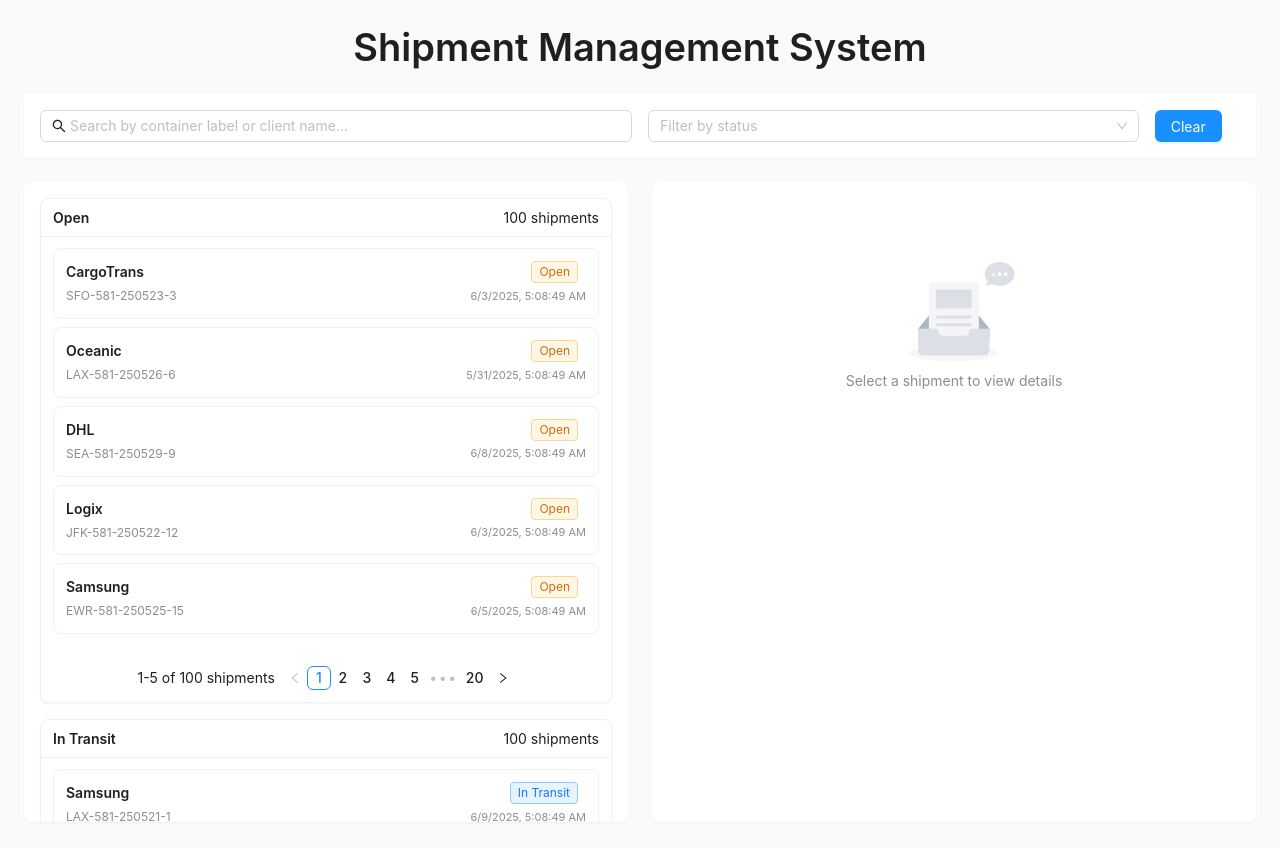
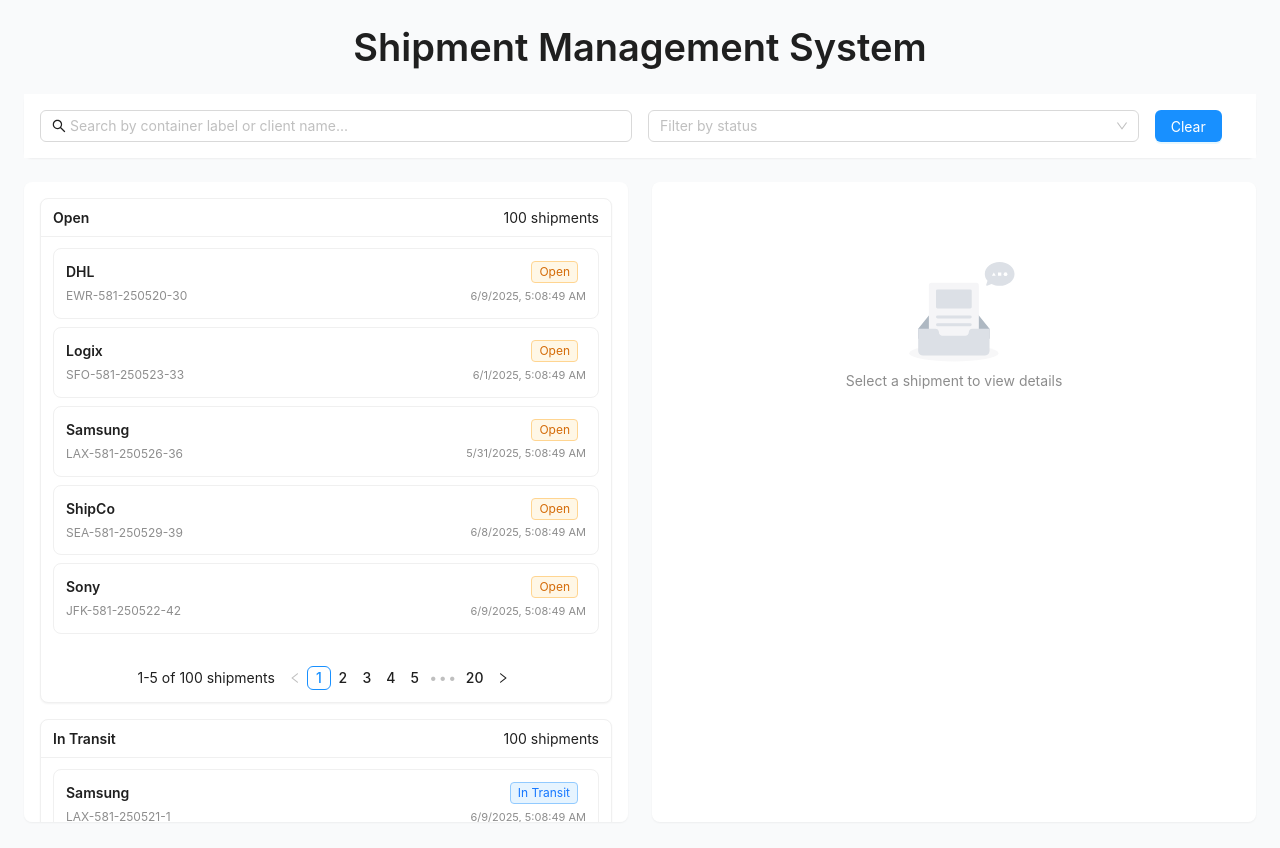
Before and after one commit to DungNguyen1998/jitsu-test, a React (Vite) app: page / in a window 1280 px wide. Built offline with nearby package versions, Linux system fonts and the light colour scheme; data requests are answered from the project's data file.

Commit message:
refactor code

```diff
--- a/shipments.json
+++ b/shipments.json
@@ -35,7 +35,7 @@
       "id": "shp_003",
       "client_name": "CargoTrans",
       "container_label": "SFO-581-250523-3",
-      "status": "OPEN",
+      "status": "DELIVERED",
       "arrival_date": "2025-06-03T05:08:49.102Z",
       "delivery_by_date": "2025-06-05T05:08:49.102Z",
       "eta": "2025-06-04T23:08:49.102Z",
@@ -65,7 +65,7 @@
       "id": "shp_006",
       "client_name": "Oceanic",
       "container_label": "LAX-581-250526-6",
-      "status": "OPEN",
+      "status": "IN_TRANSIT",
       "arrival_date": "2025-05-31T05:08:49.102Z",
       "delivery_by_date": "2025-06-02T05:08:49.102Z",
       "eta": "2025-06-01T23:08:49.102Z",
@@ -95,7 +95,7 @@
       "id": "shp_009",
       "client_name": "DHL",
       "container_label": "SEA-581-250529-9",
-      "status": "OPEN",
+      "status": "DELIVERED",
       "arrival_date": "2025-06-08T05:08:49.102Z",
       "delivery_by_date": "2025-06-10T05:08:49.102Z",
       "eta": "2025-06-09T13:08:49.102Z",
@@ -125,7 +125,7 @@
       "id": "shp_012",
       "client_name": "Logix",
       "container_label": "JFK-581-250522-12",
-      "status": "OPEN",
+      "status": "DELIVERED",
       "arrival_date": "2025-06-03T05:08:49.102Z",
       "delivery_by_date": "2025-06-05T05:08:49.102Z",
       "eta": "2025-06-03T22:08:49.102Z",
@@ -155,7 +155,7 @@
       "id": "shp_015",
       "client_name": "Samsung",
       "container_label": "EWR-581-250525-15",
-      "status": "OPEN",
+      "status": "DELIVERED",
       "arrival_date": "2025-06-05T05:08:49.102Z",
       "delivery_by_date": "2025-06-07T05:08:49.102Z",
       "eta": "2025-06-06T15:08:49.102Z",
@@ -185,7 +185,7 @@
       "id": "shp_018",
       "client_name": "ShipCo",
       "container_label": "SFO-581-250528-18",
-      "status": "OPEN",
+      "status": "IN_TRANSIT",
       "arrival_date": "2025-06-02T05:08:49.102Z",
       "delivery_by_date": "2025-06-04T05:08:49.102Z",
       "eta": "2025-06-02T16:08:49.102Z",
@@ -215,7 +215,7 @@
       "id": "shp_021",
       "client_name": "Sony",
       "container_label": "LAX-581-250521-21",
-      "status": "OPEN",
+      "status": "IN_TRANSIT",
       "arrival_date": "2025-06-08T05:08:49.102Z",
       "delivery_by_date": "2025-06-10T05:08:49.102Z",
       "eta": "2025-06-08T23:08:49.102Z",
@@ -245,7 +245,7 @@
       "id": "shp_024",
       "client_name": "CargoTrans",
       "container_label": "SEA-581-250524-24",
-      "status": "OPEN",
+      "status": "IN_TRANSIT",
       "arrival_date": "2025-06-01T05:08:49.102Z",
       "delivery_by_date": "2025-06-03T05:08:49.102Z",
       "eta": "2025-06-02T03:08:49.102Z",
@@ -275,7 +275,7 @@
       "id": "shp_027",
       "client_name": "Oceanic",
       "container_label": "JFK-581-250527-27",
-      "status": "OPEN",
+      "status": "DELIVERED",
       "arrival_date": "2025-06-01T05:08:49.102Z",
       "delivery_by_date": "2025-06-03T05:08:49.102Z",
       "eta": "2025-06-02T03:08:49.102Z",
--- a/src/App.tsx
+++ b/src/App.tsx
@@ -1,4 +1,4 @@
-import { ConfigProvider, theme } from 'antd'
+import { ConfigProvider, theme, App as AntdApp } from 'antd'
 import HomePage from './pages/HomePage'
 import { PRIMARY_COLOR } from './constants'
 
@@ -12,9 +12,11 @@ function App() {
         },
       }}
     >
-      <div className="min-h-screen bg-gray-50 p-6">
-        <HomePage />
-      </div>
+      <AntdApp>
+        <div className="min-h-screen bg-gray-50 p-6">
+          <HomePage />
+        </div>
+      </AntdApp>
     </ConfigProvider>
   )
 }
--- a/src/api/shipmentService.ts
+++ b/src/api/shipmentService.ts
@@ -69,9 +69,14 @@ export const shipmentService = {
 
   // Update shipment status
   async updateShipmentStatus(payload: UpdateShipmentStatusPayload): Promise<Shipment> {
-    const response = await apiClient.patch<Shipment>(`/shipments/${payload.id}/status`, {
+    const response = await apiClient.patch<Shipment>(`/shipments/${payload.id}`, {
       status: payload.status
     });
+    return response.data;
+  },
+  // Update shipment by id
+  async updateShipmentById(payload: Shipment): Promise<Shipment> {
+    const response = await apiClient.patch<Shipment>(`/shipments/${payload.id}`, payload);
     return response.data;
   },
 
--- a/src/components/base/BaseList.tsx
+++ b/src/components/base/BaseList.tsx
@@ -28,13 +28,13 @@ export interface BaseListProps<TItem> {
    */
   loading: boolean;
   /**
-   * Currently selected item, if any
+   * Currently selected item id, if any
    */
-  selectedItem: TItem | null;
+  selectedId: string;
   /**
    * Callback when an item is selected
    */
-  onItemSelect: (item: TItem) => void;
+  onItemSelect: (itemId: string) => void;
   /**
    * Callback when user changes the page on pagination
    */
@@ -54,7 +54,7 @@ const BaseList = <TItem extends { id: string }>({
   dataSource,
   pagination,
   loading,
-  selectedItem,
+  selectedId,
   onItemSelect,
   onPageChange,
   renderItemContent,
@@ -95,9 +95,9 @@ const BaseList = <TItem extends { id: string }>({
             <List.Item style={{ padding: 0 }}>
                 <BaseListItem
                   key={item.id}
-                  isSelected={selectedItem?.id === item.id}
-                  onClick={() => onItemSelect(item)}
-                  renderContent={() => renderItemContent(item, selectedItem?.id === item.id)}
+                  isSelected={selectedId === item.id}
+                  onClick={() => onItemSelect(item.id)}
+                  renderContent={() => renderItemContent(item, selectedId === item.id)}
                 />
             </List.Item>
           )}
--- a/src/components/shipments/shipment-detail/index.tsx
+++ b/src/components/shipments/shipment-detail/index.tsx
@@ -1,18 +1,20 @@
-import { Empty } from 'antd';
-import type { Shipment, ShipmentStatus } from '../../../types/shipment';
+import { Empty, Spin, Alert } from 'antd';
 import ContentCard from './ContentCard';
 import StatusUpdateCard from './StatusUpdateCard';
-
+import { useShipmentDetails } from '../../../hooks/useShipmentDetails';
 
 interface ShipmentDetailsProps {
-  shipment: Shipment | null;
-  onStatusUpdate: (payload: { id: string; status: ShipmentStatus }) => void;
-  isUpdating: boolean;
+  shipmentId: string;
 }
 
-const ShipmentDetails = ({ shipment, onStatusUpdate, isUpdating }: ShipmentDetailsProps) => {
+const ShipmentDetails = ({ shipmentId }: ShipmentDetailsProps) => {
+  const {
+    shipment,
+    isLoading,
+    error
+  } = useShipmentDetails(shipmentId);
 
-  if (!shipment) {
+  if (!shipmentId) {
     return (
       <div className="flex items-center justify-center py-20">
         <Empty description="Select a shipment to view details" />
@@ -20,12 +22,30 @@ const ShipmentDetails = ({ shipment, onStatusUpdate, isUpdating }: ShipmentDetai
     );
   }
 
+  if (error) {
+    return (
+      <div className="p-4">
+        <Alert
+          message="Error loading shipment details"
+          description={error instanceof Error ? error.message : 'An unknown error occurred'}
+          type="error"
+          showIcon
+        />
+      </div>
+    );
+  }
+
+
   return (
+    <Spin spinning={isLoading}>
     <div className="overflow-y-auto p-4 max-h-[600px]">
       <ContentCard shipment={shipment} />
 
-      <StatusUpdateCard shipment={shipment} onStatusUpdate={onStatusUpdate} isUpdating={isUpdating} />
+      <StatusUpdateCard
+        shipment={shipment}
+      />
     </div>
+    </Spin>
   );
 };
 
--- a/src/components/shipments/shipment-list/index.tsx
+++ b/src/components/shipments/shipment-list/index.tsx
@@ -1,11 +1,11 @@
 import { useMemo } from 'react';
 import ShipmentStatusListCard from './ShipmentListByStatus';
-import type { Shipment, ShipmentStatus, GroupedShipmentData } from '../../../types/shipment';
+import type { ShipmentStatus, GroupedShipmentData } from '../../../types/shipment';
 
 interface ShipmentListProps {
   groupedData: GroupedShipmentData;
-  selectedShipment: Shipment | null;
-  onShipmentSelect: (shipment: Shipment) => void;
+  selectedShipmentId: string;
+  onShipmentSelect: (shipmentId: string) => void;
   onPageChange: (status: ShipmentStatus, page: number) => void;
   filteringStatuses?: ShipmentStatus[];
 }
@@ -14,7 +14,7 @@ const statusOrder: ShipmentStatus[] = ['OPEN', 'IN_TRANSIT', 'DELIVERED'];
 
 const ShipmentList = ({
   groupedData,
-  selectedShipment,
+  selectedShipmentId,
   onShipmentSelect,
   onPageChange,
   filteringStatuses,
@@ -37,7 +37,7 @@ const ShipmentList = ({
                 dataSource={groupedData[status].shipments}
                 pagination={groupedData[status].pagination}
                 loading={groupedData[status].isLoading}
-                selectedItem={selectedShipment}
+                selectedId={selectedShipmentId}
                 onItemSelect={onShipmentSelect}
                 onPageChange={(page) => onPageChange(status, page)}
             />
--- /dev/null
+++ b/src/hooks/useShipmentDetails.ts
@@ -0,0 +1,44 @@
+import { useQuery } from '@tanstack/react-query';
+import { shipmentService } from '../api/shipmentService';
+import type { Shipment } from '../types/shipment';
+
+export const defaultShipment: Shipment = {
+    id: '',
+    client_name: '',
+    container_label: '',
+    status: 'OPEN',
+    arrival_date: '',
+    delivery_by_date: '',
+    eta: '',
+    warehouse_id: '',
+};
+
+/**
+ * Hook to fetch and manage shipment details
+ * @param shipmentId - The ID of the shipment to fetch
+ * @returns {Object} An object containing:
+ * - shipment: The fetched shipment data or initial empty shipment if not loaded
+ * - isLoading: Boolean indicating if the query is in progress
+ * - error: Any error that occurred during the fetch
+ * - refetch: Function to manually trigger a refetch of the data
+ */
+export const useShipmentDetails = (shipmentId: string) => {
+  const {
+    data: shipment,
+    isLoading,
+    error,
+    refetch
+  } = useQuery({
+    queryKey: ['shipment', shipmentId],
+    queryFn: () => shipmentService.getShipmentById(shipmentId!),
+    enabled: !!shipmentId,
+    initialData: defaultShipment,
+  });
+
+  return {
+    shipment,
+    isLoading,
+    error,
+    refetch,
+  };
+};
--- /dev/null
+++ b/src/hooks/useShipmentMutation.ts
@@ -0,0 +1,26 @@
+import { useMutation, useQueryClient } from "@tanstack/react-query";
+import { shipmentService } from "../api/shipmentService";
+import type { Shipment } from "../types/shipment";
+
+/**
+ * Hook to update shipment by id
+ */
+export const useShipmentMutation = () => {
+  const queryClient = useQueryClient();
+
+  return useMutation({
+    mutationFn: (payload: Shipment) =>
+      shipmentService.updateShipmentById(payload),
+    onMutate: async (variables) => {
+      // Cancel any outgoing refetches for this specific shipment
+      await queryClient.cancelQueries({ queryKey: ['shipment', variables.id] });
+    },
+    onSuccess: (updatedShipment) => {
+      // Update the cache with the actual response
+      queryClient.setQueryData(['shipment', updatedShipment.id], updatedShipment);
+
+      // Invalidate shipments list to refresh the lists
+      queryClient.invalidateQueries({ queryKey: ['shipments'] });
+    },
+  });
+};
--- a/src/pages/HomePage.tsx
+++ b/src/pages/HomePage.tsx
@@ -9,17 +9,14 @@ const { Title } = Typography;
 
 const HomePage = () => {
   const {
-    shipments,
+    // shipments,
     groupedData,
     isLoading,
-    error,
-    selectedShipment,
-    setSelectedShipment,
+    selectedShipmentId,
+    setSelectedShipmentId,
     filters,
     setFilters,
     updateStatusPage,
-    updateShipmentStatus,
-    isUpdatingStatus,
   } = useShipments();
 
   // Determine which status groups to show based on filters
@@ -55,8 +52,8 @@ const HomePage = () => {
           >
             <ShipmentList
               groupedData={groupedData}
-              selectedShipment={selectedShipment}
-              onShipmentSelect={setSelectedShipment}
+              selectedShipmentId={selectedShipmentId}
+              onShipmentSelect={setSelectedShipmentId}
               onPageChange={updateStatusPage}
               filteringStatuses={filteringStatuses}
             />
@@ -75,9 +72,7 @@ const HomePage = () => {
             }}
           >
             <ShipmentDetails
-              shipment={selectedShipment}
-              onStatusUpdate={updateShipmentStatus}
-              isUpdating={isUpdatingStatus}
+              shipmentId={selectedShipmentId || ''}
             />
           </div>
         </Col>
```
Also changed, not shown: src/components/shipments/shipment-detail/StatusUpdateCard.tsx (+25 -13 lines).
